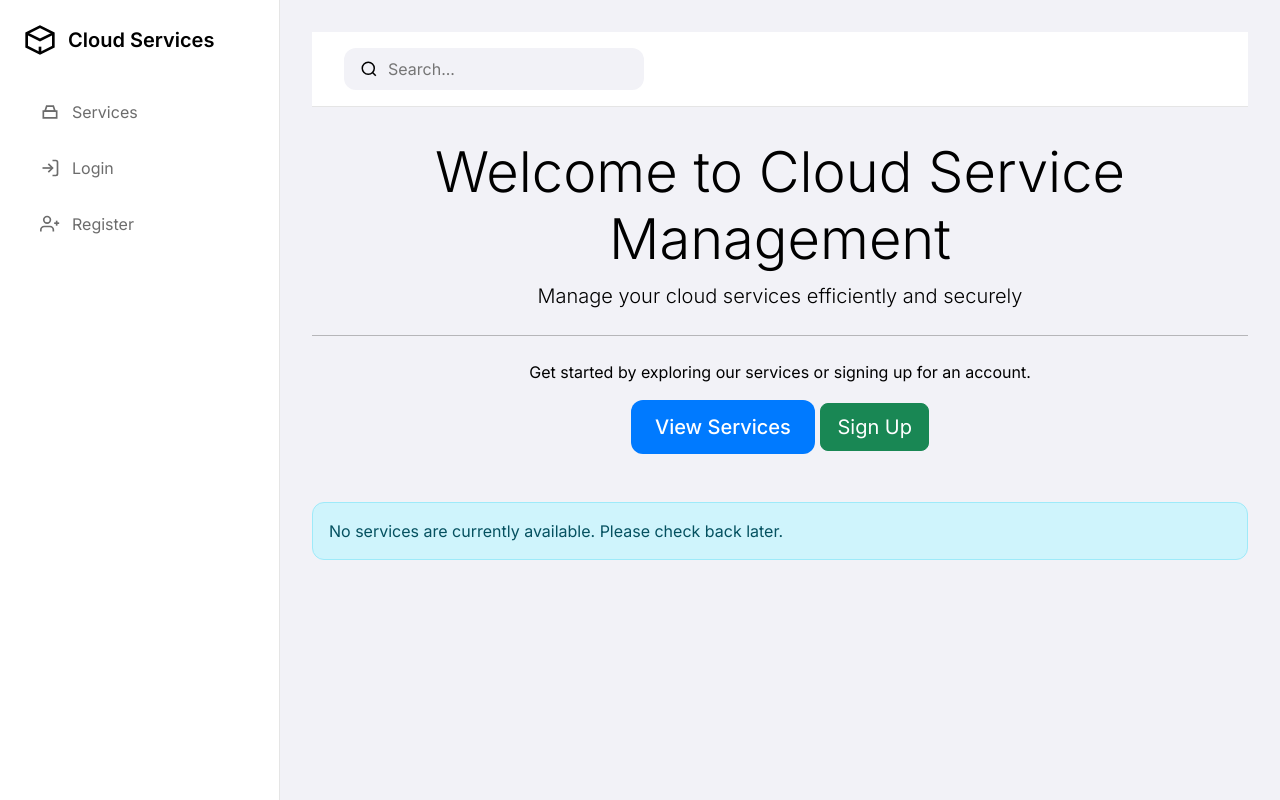
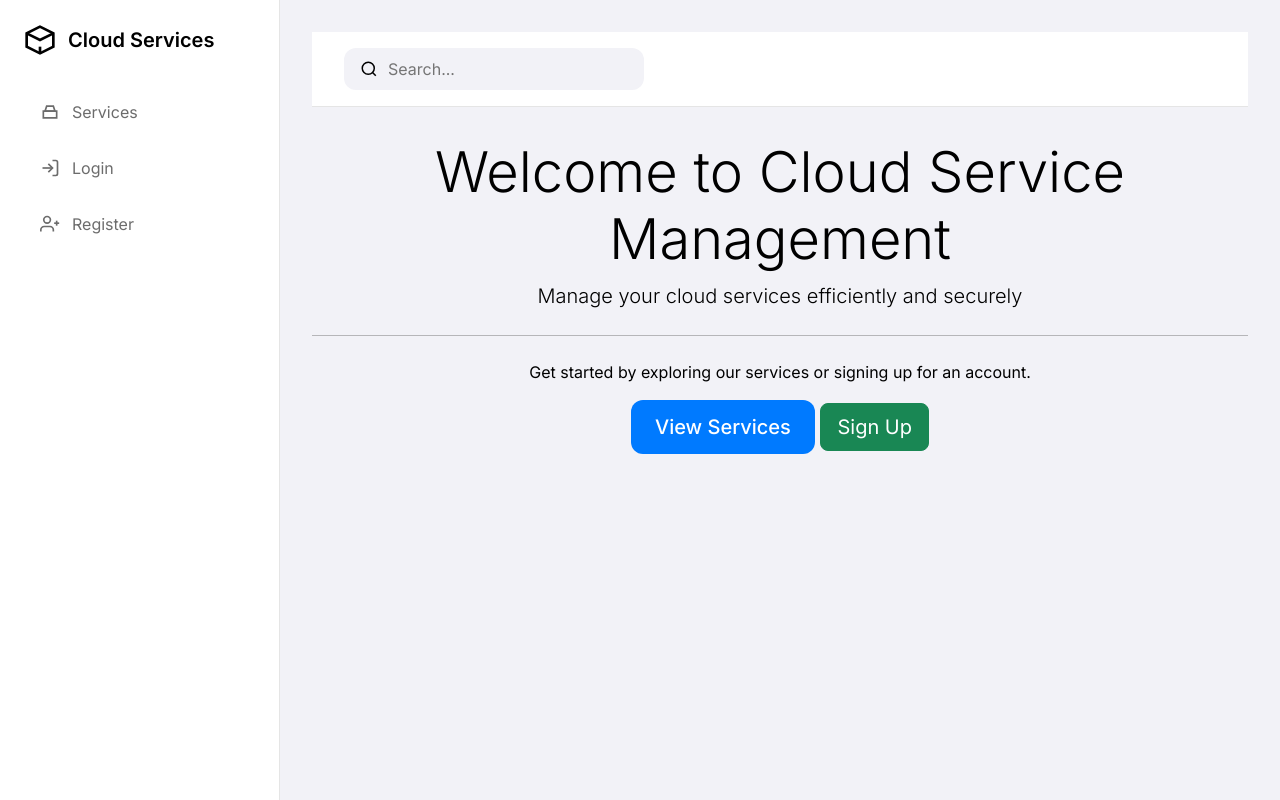
Before and after one commit to joozyz/CustomerPortal, a Flask app: page / in a window 1280 px wide. Run offline with Flask 3, Linux system fonts and the light colour scheme; data that the repository does not hold is empty.

Commit message:
Agent query: I've removed the 'No services available' message. Is the services section now displaying correctly without any error messages?
Remove "No services available" message from homepage

Screenshot: https://storage.googleapis.com/screenshot-production-us-central1/cb6a16de-c065-4c77-8fdc-76395a4238a8/b088468a-ed8f-4ad9-9d94-b39d315e581c.jpg

```diff
--- a/templates/index.html
+++ b/templates/index.html
@@ -23,7 +23,6 @@
 {% endwith %}
 
 <div class="row mt-5">
-    {% if services %}
     {% for service in services %}
     <div class="col-md-4">
         <div class="card mb-4">
@@ -35,13 +34,6 @@
         </div>
     </div>
     {% endfor %}
-    {% else %}
-        <div class="col-12">
-            <div class="alert alert-info">
-                No services are currently available. Please check back later.
-            </div>
-        </div>
-    {% endif %}
 </div>
 {% endblock %}
 
```
Lines whose indentation alone changed are shown as unchanged.
